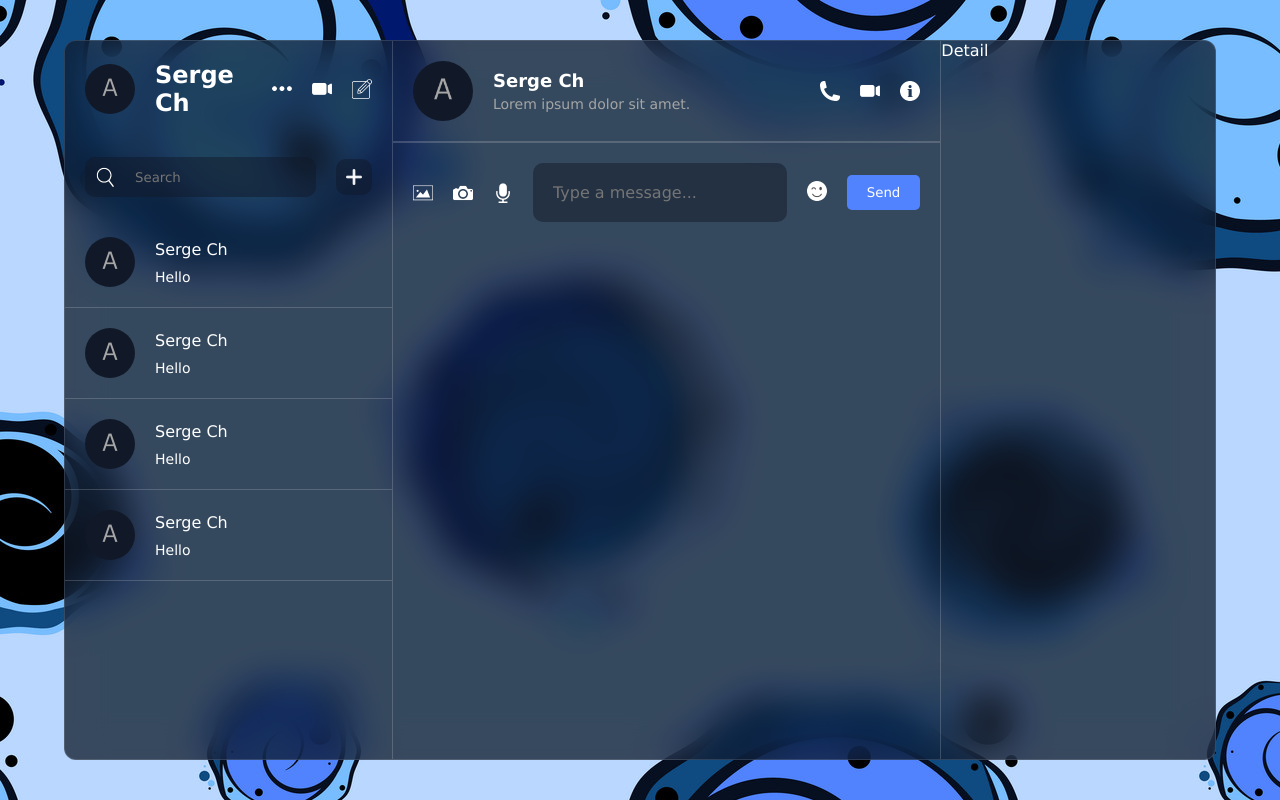
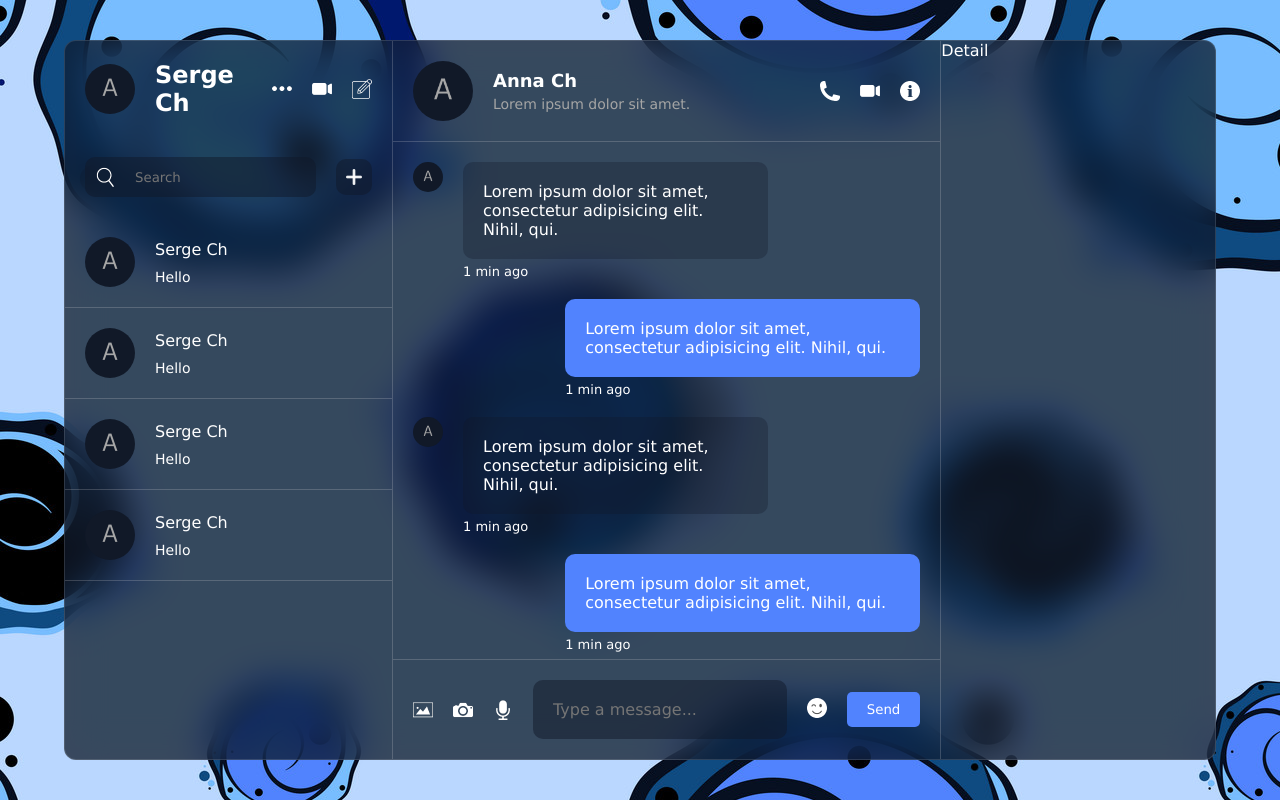
Before and after one commit to sergey87chuvasov/chat-app, a React (Vite) app: page / in a window 1280 px wide. Built offline with nearby package versions, Linux system fonts and the light colour scheme.

Commit message:
added Chat Messages Design

```diff
--- a/src/components/chat/Chat.jsx
+++ b/src/components/chat/Chat.jsx
@@ -19,7 +19,7 @@
         <div className='user'>
           <img src='./avatar.png' alt='ava pic' />
           <div className='texts'>
-            <span>Serge Ch</span>
+            <span>Anna Ch</span>
             <p>Lorem ipsum dolor sit amet.</p>
           </div>
         </div>
@@ -29,7 +29,69 @@
           <img src='./info.png' alt='icaon pic' />
         </div>
       </div>
-      <div className='center'></div>
+      <div className='center'>
+        <div className='message'>
+          <img src='./avatar.png' alt='ava pic' />
+          <div className='texts'>
+            <p>
+              Lorem ipsum dolor sit amet, consectetur adipisicing elit. Nihil,
+              qui.
+            </p>
+            <span>1 min ago</span>
+          </div>
+        </div>
+        <div className='message own'>
+          <div className='texts'>
+            <p>
+              Lorem ipsum dolor sit amet, consectetur adipisicing elit. Nihil,
+              qui.
+            </p>
+            <span>1 min ago</span>
+          </div>
+        </div>
+        <div className='message'>
+          <img src='./avatar.png' alt='ava pic' />
+          <div className='texts'>
+            <p>
+              Lorem ipsum dolor sit amet, consectetur adipisicing elit. Nihil,
+              qui.
+            </p>
+            <span>1 min ago</span>
+          </div>
+        </div>
+        <div className='message own'>
+          <div className='texts'>
+            <p>
+              Lorem ipsum dolor sit amet, consectetur adipisicing elit. Nihil,
+              qui.
+            </p>
+            <span>1 min ago</span>
+          </div>
+        </div>
+        <div className='message'>
+          <img src='./avatar.png' alt='ava pic' />
+          <div className='texts'>
+            <p>
+              Lorem ipsum dolor sit amet, consectetur adipisicing elit. Nihil,
+              qui.
+            </p>
+            <span>1 min ago</span>
+          </div>
+        </div>
+        <div className='message own'>
+          <div className='texts'>
+            <img
+              src='https://images.pexels.com/photos/1427581/pexels-photo-1427581.jpeg?auto=compress&cs=tinysrgb&w=1260&h=750&dpr=1'
+              alt='img pic'
+            />
+            <p>
+              Lorem ipsum dolor sit amet, consectetur adipisicing elit. Nihil,
+              qui.
+            </p>
+            <span>1 min ago</span>
+          </div>
+        </div>
+      </div>
       <div className='bottom'>
         <div className='icons'>
           <img src='./img.png' alt='icons pic' />
@@ -48,7 +110,9 @@
             alt='emojies pic'
             onClick={() => setOpen((prev) => !prev)}
           />
-          <EmojiPicker open={open} onEmojiClick={handleEmoji} />
+          <div className='picker'>
+            <EmojiPicker open={open} onEmojiClick={handleEmoji} />
+          </div>
         </div>
         <button className='sendButton'>Send</button>
       </div>
--- a/src/components/chat/chat.css
+++ b/src/components/chat/chat.css
@@ -3,6 +3,8 @@
   border-left: 1px solid #dddddd35;
   border-right: 1px solid #dddddd35;
   height: 100%;
+  display: flex;
+  flex-direction: column;
 
   .top {
     padding: 20px;
@@ -54,6 +56,59 @@
   }
 
   .center {
+    padding: 20px;
+    flex: 1;
+    overflow: scroll;
+    display: flex;
+    flex-direction: column;
+    gap: 20px;
+
+    .message {
+      max-width: 70%;
+      display: flex;
+      gap: 20px;
+
+      &.own {
+        align-self: flex-end;
+
+        .texts {
+          p {
+            background-color: #5183fe;
+          }
+        }
+      }
+
+      img {
+        width: 30px;
+        height: 30px;
+        border-radius: 50%;
+        object-fit: cover;
+      }
+
+      .texts {
+        flex: 1;
+        display: flex;
+        flex-direction: column;
+        gap: 5px;
+
+        img {
+          width: 100%;
+          height: 300px;
+          border-radius: 10px;
+          object-fit: cover;
+        }
+
+        p {
+          padding: 20px;
+          background-color: rgba(17, 25, 40, 0.3);
+          border-radius: 10px;
+        }
+
+        span {
+          font-size: 13px;
+        }
+      }
+    }
   }
 
   .bottom {
@@ -63,6 +118,7 @@
     justify-content: space-between;
     border-top: 1px solid #dddddd35;
     gap: 20px;
+    margin-top: auto;
 
     .icons {
       display: flex;
@@ -86,6 +142,16 @@
       border-radius: 10px;
     }
 
+    .emoji {
+      position: relative;
+
+      .picker {
+        position: absolute;
+        bottom: 50px;
+        left: 0;
+      }
+    }
+
     .sendButton {
       background-color: #5183fe;
       color: white;
```
